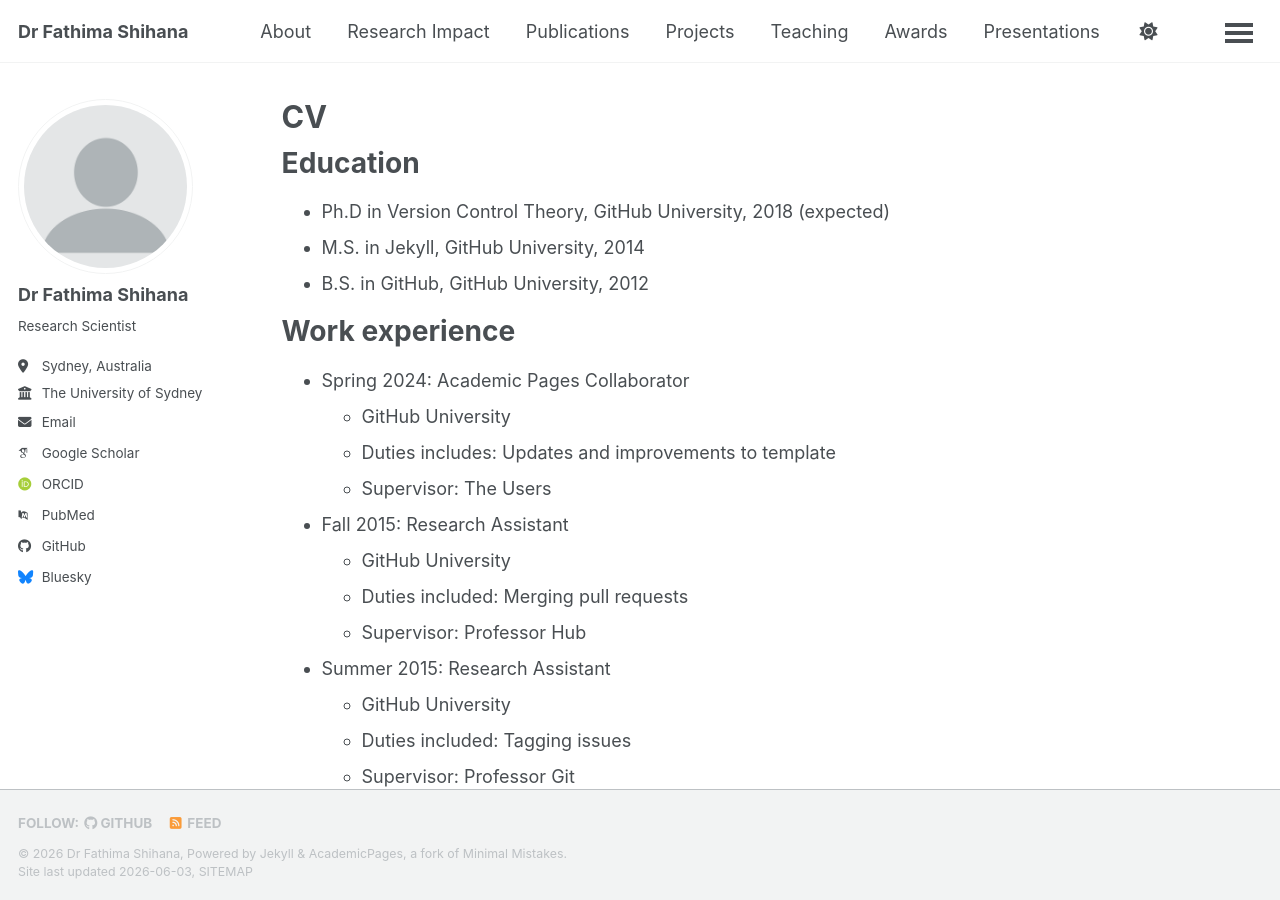
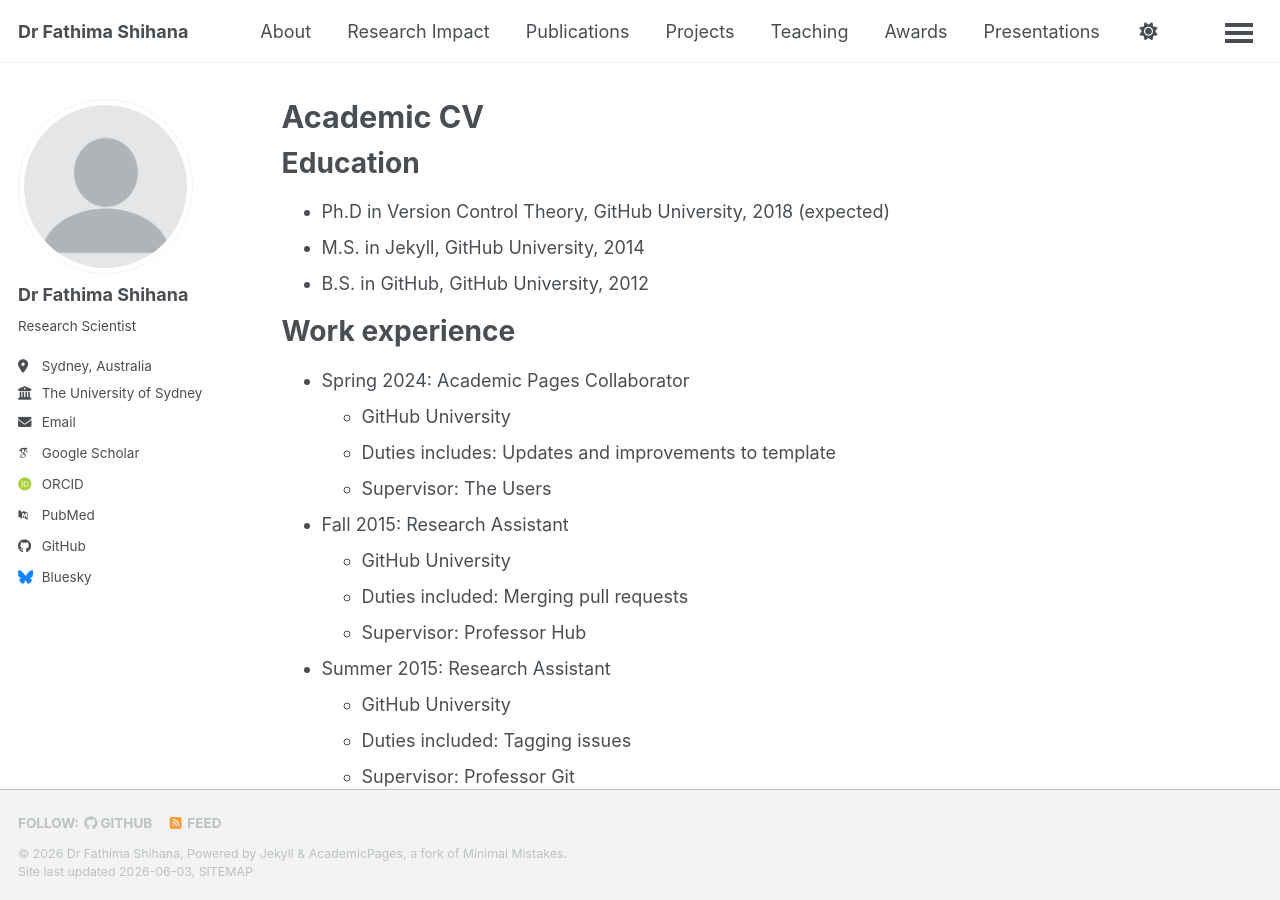
Before and after one commit to fathimashihana/fathimashihana.github.io, a Jekyll site: the page built from _pages/cv.md, in a window 1280 px wide and 900 px high. Built offline with Jekyll 4.4.1, drawn with Linux system fonts in a browser that asks for light colours; some web fonts are replaced; a script bundle is joined from its source files by our own code; library files that are not in the unit come from our copies.

Commit message:
Update cv.md

```diff
--- a/_pages/cv.md
+++ b/_pages/cv.md
@@ -1,10 +1,8 @@
 ---
 layout: archive
-title: "CV"
+title: "Academic CV"
 permalink: /cv/
 author_profile: true
-redirect_from:
-  - /resume
 ---
 
 {% include base_path %}
```
